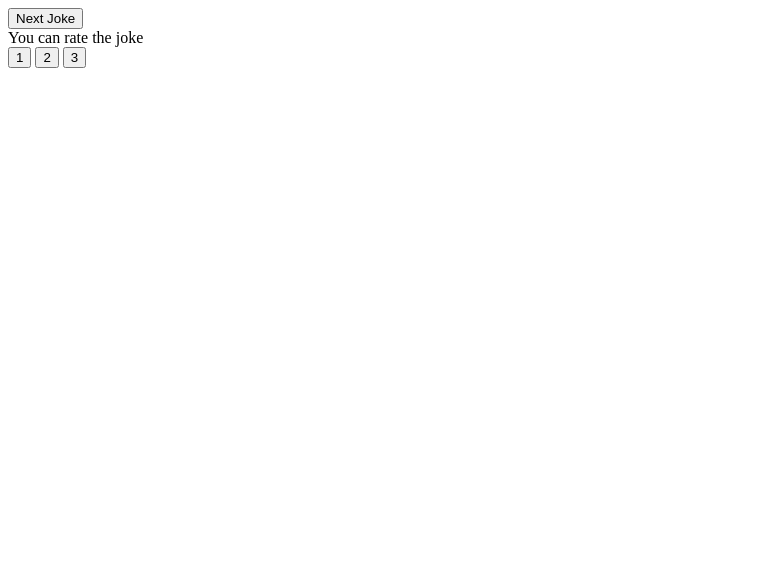
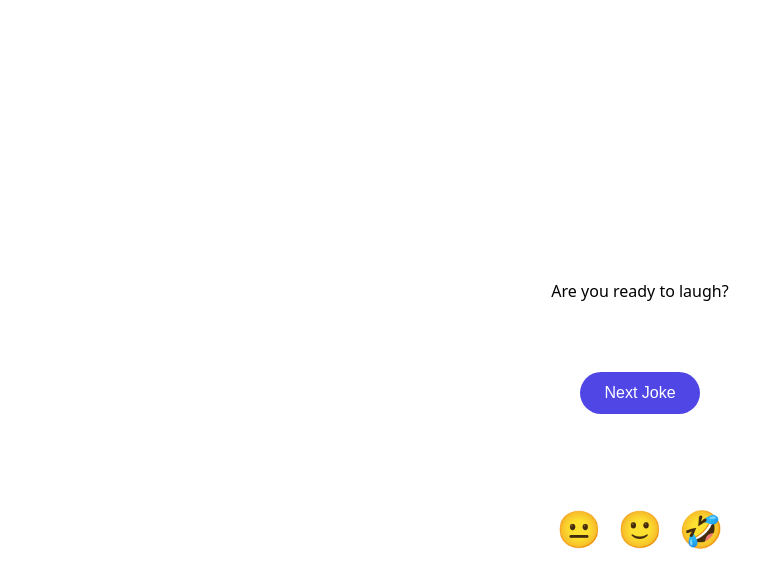
Before and after one commit to CeballosGaston/Sprint-4-Viejo-Itinerario, a website with bundled scripts: page index.html in a window 1280 px wide. Shown: the whole page, without its empty margins (0-784 px from the left). Built offline with nearby package versions, Linux system fonts and the light colour scheme; no server answers.

Commit message:
Styles added with css file.

```diff
--- a/index.html
+++ b/index.html
@@ -4,19 +4,28 @@
     <meta charset="UTF-8" />
     <meta name="viewport" content="width=device-width, initial-scale=1.0" />
     <title>Document</title>
+    <link rel="stylesheet" href="styles.css" />
   </head>
   <body>
-    <div id="jokes-container"></div>
+    <div id="weather-container" class="weather"></div>
 
-    <button id="next-joke">Next Joke</button> <br />
-    <label for="socre-container">You can rate the joke</label>
-    <div id="weather-container"></div>
+    <section class="jokes-section">
 
-    <div id="score-container">
-      <button id="score-one">1</button>
-      <button id="score-two">2</button>
-      <button id="score-three">3</button>
-    </div>
+      <label for="score-container">Are you ready to laugh?</label> <br>
+      <button id="next-joke" class="next-joke-button">Next Joke</button> <br />
+
+      <div id="jokes-container" class="joke"></div>
+
+
+      <div id="score-container" class=".rating-container">
+        <button id="score-one" class="emoji-btn">😐</button>
+        <button id="score-two" class="emoji-btn">🙂</button>
+        <button id="score-three" class="emoji-btn">🤣</button>
+      </div>
+
+
+    </section>
+
 
     <script type="module" src="./dist/index.js"></script>
   </body>
--- a/src/printDom.ts
+++ b/src/printDom.ts
@@ -5,7 +5,7 @@ export function printJoke(container: HTMLDivElement, joke: string) {
 
 export function printWeather (container: HTMLDivElement, temp: number, icon: string | undefined){
 
-container!.innerHTML = `${icon} Temperatura: ${temp}º`
+container!.innerHTML = `${icon} | ${temp}º`
 
 
 }
--- /dev/null
+++ b/styles.css
@@ -0,0 +1,69 @@
+body {
+  margin: 0;
+  min-height: 100vh;
+  font-family: system-ui, sans-serif;
+}
+
+.weather {
+  position: fixed;
+  top: 16px;
+  left: 16px;
+  font-size: 16px;
+}
+
+
+
+.jokes-section {
+  min-height: 100vh;
+  display: flex;
+  flex-direction: column;
+  justify-content: center;
+  text-align: center;
+  align-items: center;
+  gap: 24px;
+  padding: 16px;
+}
+
+
+.next-joke-button {
+  padding: 12px 24px;
+  border-radius: 25px;
+  border: none;
+  background-color: #4f46e5;
+  color: #ffffff;
+  font-size: 16px;
+  font-weight: 500;
+  cursor: pointer;
+  transition: background-color 0.3s ease, transform 0.2s ease;
+}
+
+.boton:hover {
+  background-color: #4338ca;
+}
+
+.boton:active {
+  transform: scale(0.95);
+}
+
+
+
+
+.rating-container {
+  display: flex;
+  gap: 16px;
+  justify-content: center;
+  margin-top: 16px;
+}
+
+.emoji-btn {
+  font-size: 36px;
+  background: none;
+  border: none;
+  cursor: pointer;
+  transition: transform 0.2s ease, filter 0.2s ease;
+}
+
+.emoji-btn:hover {
+  transform: scale(1.2);
+  filter: brightness(1.1);
+}
```
